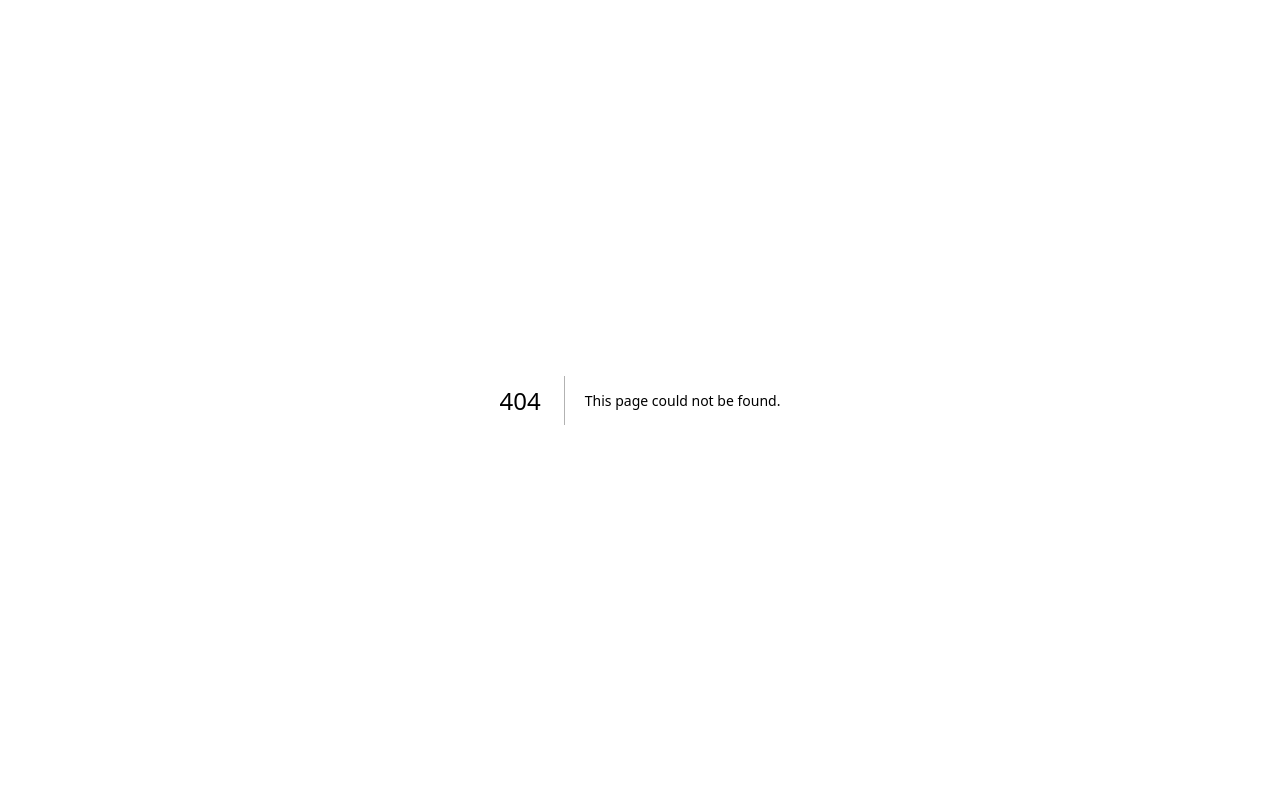
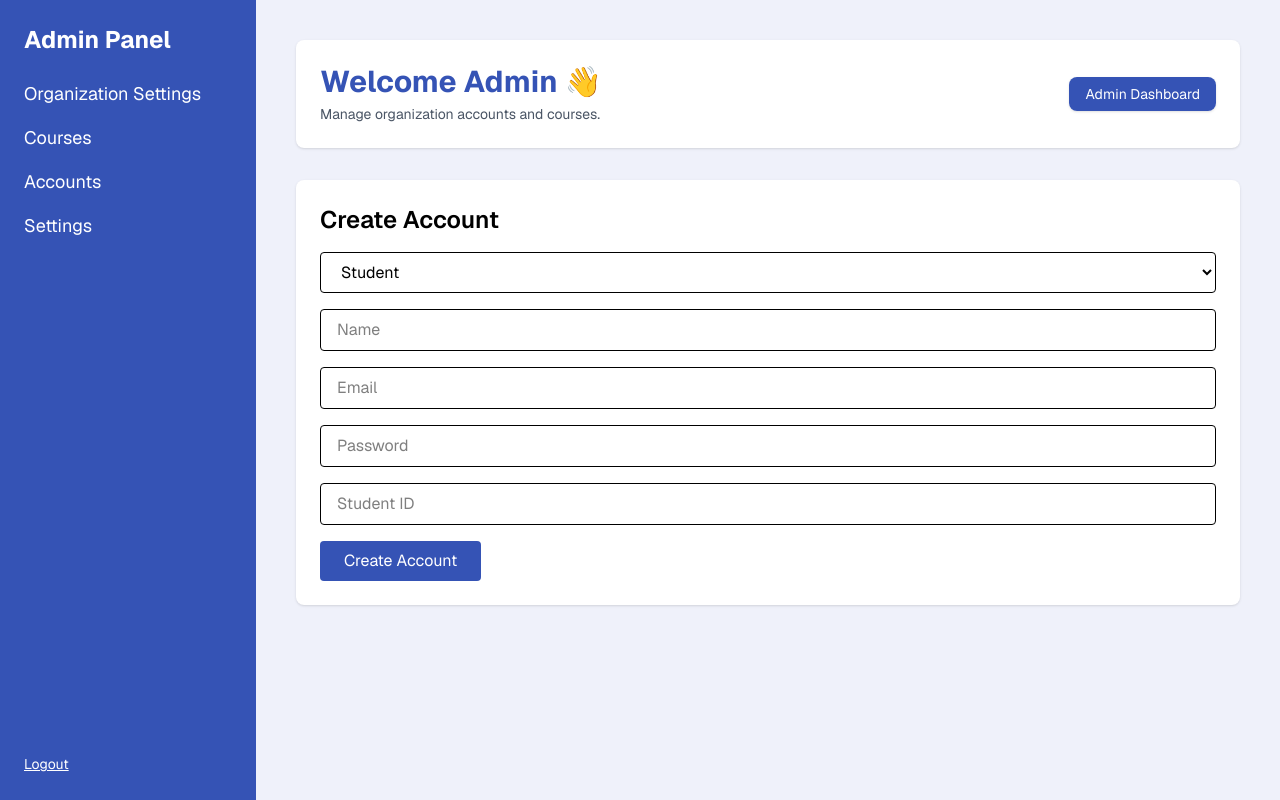
Before and after one commit to EmreArapcicUevak/Smart-Attendance-System, a Next.js app in the folder Frontend/: page /admin/dashboard in a window 1280 px wide. Before the commit this address had no page. Built offline with nearby package versions, Linux system fonts and the light colour scheme; no server answers.

Commit message:
Construction of admin page and admin dashboard

```diff
--- /dev/null
+++ b/Frontend/src/app/admin/dashboard/page.tsx
@@ -0,0 +1,128 @@
+'use client';
+
+import { useState, useEffect } from 'react';
+import { useRouter } from 'next/navigation';
+
+interface Account {
+  name: string;
+  email: string;
+  type: 'student' | 'assistant';
+  studentId?: string;
+}
+
+interface Course {
+  code: string;
+  name: string;
+  faculty: string;
+}
+
+export default function AdminDashboard() {
+  const router = useRouter();
+  const [accounts, setAccounts] = useState<Account[]>([]);
+  const [courses, setCourses] = useState<Course[]>([]);
+  const [accountType, setAccountType] = useState<'student' | 'assistant'>('student');
+  const [formData, setFormData] = useState({ name: '', email: '', password: '', studentId: '' });
+  const [searchAccount, setSearchAccount] = useState('');
+  const [searchCourse, setSearchCourse] = useState('');
+  const [filterAccount, setFilterAccount] = useState('');
+  const [filterCourse, setFilterCourse] = useState('');
+
+  useEffect(() => {
+    fetch('/api/accounts').then(res => res.json()).then(setAccounts);
+    fetch('/api/courses').then(res => res.json()).then(setCourses);
+  }, []);
+
+  const handleFormChange = (e: React.ChangeEvent<HTMLInputElement | HTMLSelectElement>) => {
+    const { name, value } = e.target;
+    setFormData((prev) => ({ ...prev, [name]: value }));
+  };
+
+  const handleCreateAccount = async (e: React.FormEvent) => {
+    e.preventDefault();
+    const payload = { ...formData, type: accountType };
+    const response = await fetch('/api/create-account', {
+      method: 'POST',
+      headers: { 'Content-Type': 'application/json' },
+      body: JSON.stringify(payload),
+    });
+    const result = await response.json();
+    if (response.ok) {
+      setAccounts([...accounts, result]);
+      setFormData({ name: '', email: '', password: '', studentId: '' });
+    }
+  };
+
+  const filteredAccounts = accounts
+    .filter(acc => acc.name.toLowerCase().includes(searchAccount.toLowerCase()))
+    .filter(acc => !filterAccount || acc.type === filterAccount);
+
+  const filteredCourses = courses
+    .filter(c => c.name.toLowerCase().includes(searchCourse.toLowerCase()))
+    .filter(c => !filterCourse || c.faculty === filterCourse);
+
+  return (
+    <div className="min-h-screen flex bg-white text-black font-sans">
+      {/* Sidebar */}
+      <aside className="w-64 bg-[#3553B5] text-white p-6 flex flex-col gap-6">
+        <h2 className="text-2xl font-bold">Admin Panel</h2>
+        <nav className="flex flex-col gap-4 text-lg">
+          <button className="text-left hover:text-gray-200" onClick={() => router.push('/admin/organizationSettings')}>
+            Organization Settings
+          </button>
+          <button className="text-left hover:text-gray-200" onClick={() => router.push('/admin/courses')}>
+   Courses
+</button>
+
+          <button className="text-left hover:text-gray-200" onClick={() => router.push('/admin/accounts')}>
+            Accounts
+          </button>
+          <button className="text-left hover:text-gray-200" onClick={() => router.push('/admin/settings')}>
+  Settings
+</button>
+
+        </nav>
+        <div className="mt-auto">
+          <button
+            onClick={() => router.push('/')}
+            className="text-sm text-white underline hover:text-gray-200"
+          >
+            Logout
+          </button>
+        </div>
+      </aside>
+
+      {/* Main Content */}
+      <main className="flex-1 p-10 bg-[#EFF1FA]">
+        <div className="flex flex-col md:flex-row md:items-center justify-between mb-8 bg-white p-6 rounded-lg shadow-sm">
+          <div>
+            <h1 className="text-3xl font-bold text-[#3553B5]">Welcome Admin 👋</h1>
+            <p className="text-sm text-gray-600 mt-1">Manage organization accounts and courses.</p>
+          </div>
+          <div className="mt-4 md:mt-0">
+            <span className="bg-[#3553B5] text-white text-sm px-4 py-2 rounded-lg shadow">
+              Admin Dashboard
+            </span>
+          </div>
+        </div>
+
+        {/* Create Account */}
+        <div className="bg-white p-6 rounded-lg shadow mb-10 w-full">
+          <h2 className="text-2xl font-semibold mb-4">Create Account</h2>
+          <form onSubmit={handleCreateAccount} className="space-y-4">
+            <select value={accountType} onChange={(e) => setAccountType(e.target.value as 'student' | 'assistant')}className="w-full border px-4 py-2 rounded">
+              <option value="student">Student</option>
+              <option value="assistant">Assistant</option>
+            </select>
+            <input type="text" name="name" placeholder="Name" value={formData.name} onChange={handleFormChange} className="w-full border px-4 py-2 rounded" required />
+            <input type="email" name="email" placeholder="Email" value={formData.email} onChange={handleFormChange} className="w-full border px-4 py-2 rounded" required />
+            <input type="password" name="password" placeholder="Password" value={formData.password} onChange={handleFormChange} className="w-full border px-4 py-2 rounded" required />
+            {accountType === 'student' && (
+              <input type="text" name="studentId" placeholder="Student ID" value={formData.studentId} onChange={handleFormChange} className="w-full border px-4 py-2 rounded" required />
+            )}
+            <button type="submit" className="bg-[#3553B5] text-white px-6 py-2 rounded">Create Account</button>
+          </form>
+        </div>
+      </main>
+    </div>
+  );
+}
```
Also changed, not shown: Frontend/src/app/admin/accounts/page.tsx (added), Frontend/src/app/admin/courses/page.tsx (added), Frontend/src/app/admin/organizationSettings/page.tsx (added).
